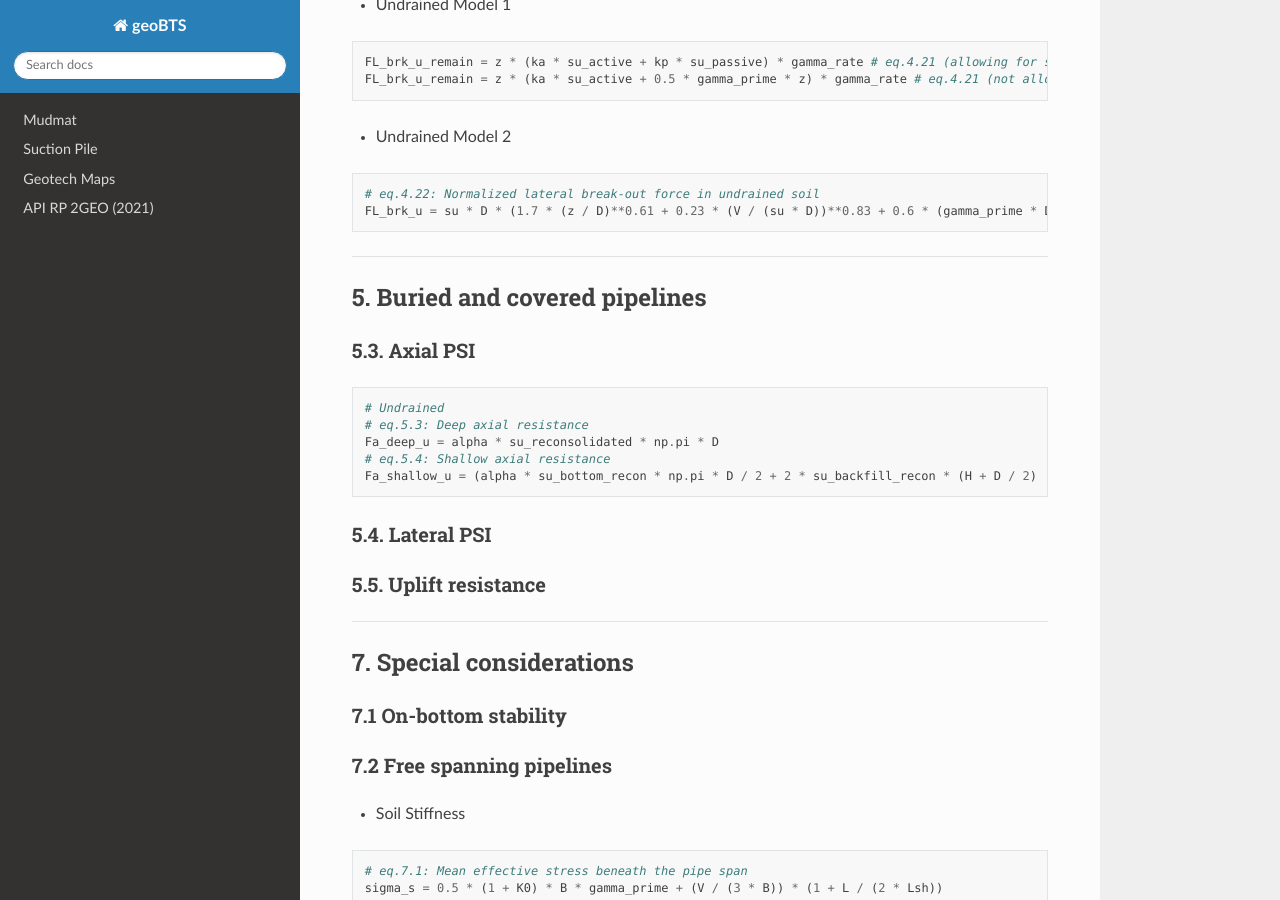
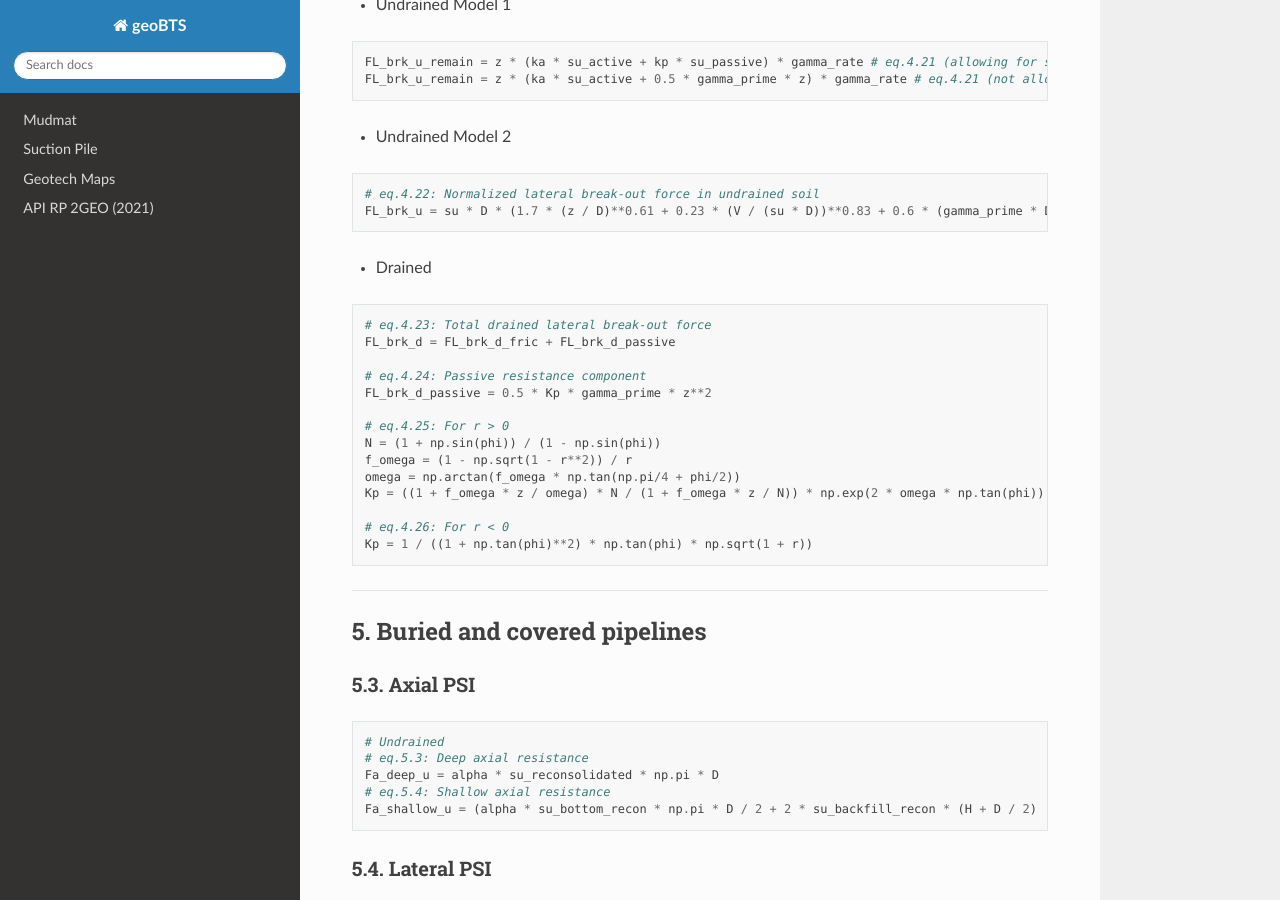
Before and after one commit to jungsohn/geoBTS, a Sphinx documentation site: the page built from docs/source/DNVGL_RP_F114.rst, in a window 1280 px wide and 900 px high, scrolled down 1731 px. Built offline with Sphinx 7.4.7 and the Read the Docs theme 3.1.0, drawn with Linux system fonts in a browser that asks for light colours.

Commit message:
Update DNVGL_RP_F114.rst

```diff
--- a/docs/source/DNVGL_RP_F114.rst
+++ b/docs/source/DNVGL_RP_F114.rst
@@ -83,6 +83,25 @@ of partially embedded pipelines when subjected to external vertical loading (e.g
     # eq.4.22: Normalized lateral break-out force in undrained soil
     FL_brk_u = su * D * (1.7 * (z / D)**0.61 + 0.23 * (V / (su * D))**0.83 + 0.6 * (gamma_prime * D / su) * (z / D)**2    )
 
+- Drained
+
+.. code-block:: python
+
+    # eq.4.23: Total drained lateral break-out force
+    FL_brk_d = FL_brk_d_fric + FL_brk_d_passive
+
+    # eq.4.24: Passive resistance component
+    FL_brk_d_passive = 0.5 * Kp * gamma_prime * z**2
+
+    # eq.4.25: For r > 0
+    N = (1 + np.sin(phi)) / (1 - np.sin(phi))
+    f_omega = (1 - np.sqrt(1 - r**2)) / r
+    omega = np.arctan(f_omega * np.tan(np.pi/4 + phi/2))
+    Kp = ((1 + f_omega * z / omega) * N / (1 + f_omega * z / N)) * np.exp(2 * omega * np.tan(phi))
+
+    # eq.4.26: For r < 0
+    Kp = 1 / ((1 + np.tan(phi)**2) * np.tan(phi) * np.sqrt(1 + r))
+
 
 
 ----
```
